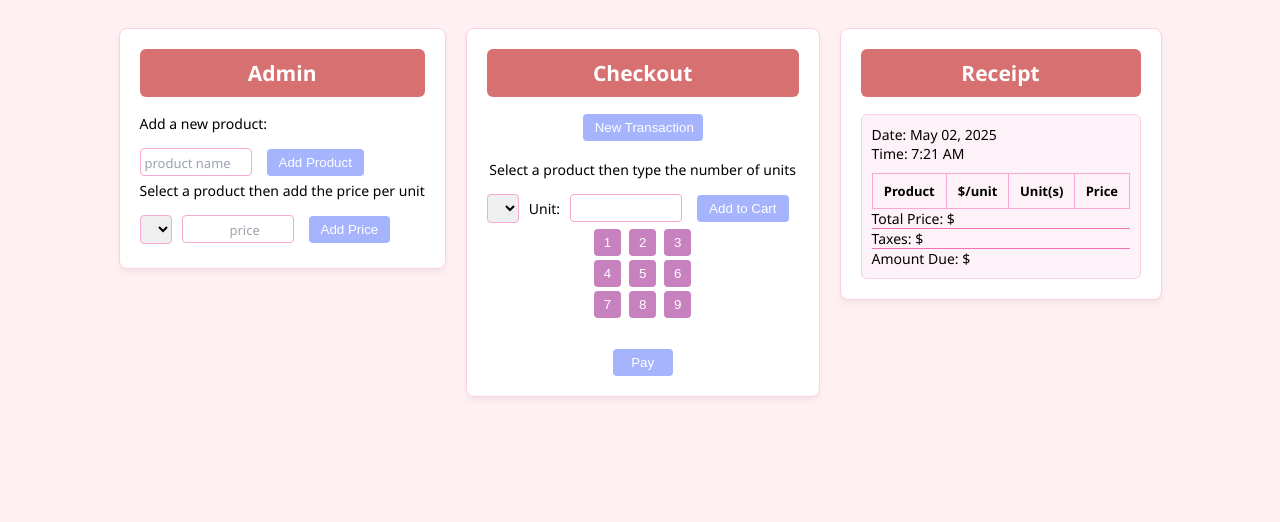
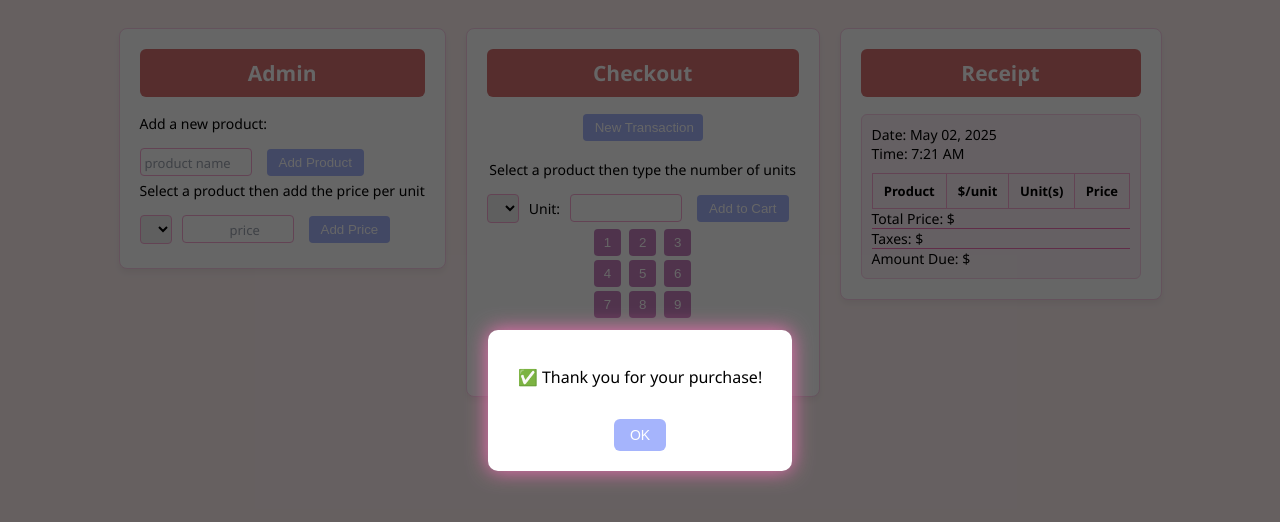
Before and after one commit to HyunjungJeinLim/CashierCalculator, a plain HTML site: page index.html in a window 1280 px wide. Both pictures are taken after a click on the button "Pay". Drawn offline with Linux system fonts and the light colour scheme.

Commit message:
modal update

```diff
--- a/index.html
+++ b/index.html
@@ -82,6 +82,13 @@
             </div>
         </div>
     </div>
+    <!-- Payment Modal -->
+    <div id="payModal" class="modal hidden">
+        <div class="modal-content">
+            <p>✅ Thank you for your purchase!</p>
+            <button onclick="closePayModal()">OK</button>
+        </div>
+    </div>
     <script src="script.js"></script>
 </body>
 </html>
--- a/script.js
+++ b/script.js
@@ -112,14 +112,20 @@ function updateTotal() {
     document.getElementById("taxes").textContent = taxes.toFixed(2);
     document.getElementById("amountDue").textContent = amountDue.toFixed(2);
 
- // Set current date and time in 'Receipt' section
+    // Set current date and time in 'Receipt' section
     document.getElementById("receiptDate").textContent = curDate();
     document.getElementById("receiptTime").textContent = curTime();
 }
 
 // [Pay]
 function pay() {
-    alert("Thank you for your purchase!");
+    document.getElementById("payModal").classList.remove("hidden");
+}
+
+// [Modal close]
+function closePayModal() {
+    document.getElementById("payModal").classList.add("hidden");
+    newTransaction();
 }
 
 function curTime() {
--- a/style.css
+++ b/style.css
@@ -146,3 +146,39 @@ body {
   label {
     font-weight: 500;
   }
+
+  .modal {
+    position: fixed;
+    top: 0; left: 0;
+    width: 100vw;
+    height: 100vh;
+    background: rgba(0,0,0,0.6);
+    display: flex;
+    align-items: center;
+    justify-content: center;
+    z-index: 9999;
+  }
+
+  .modal-content {
+    background: white;
+    padding: 20px 30px;
+    border-radius: 10px;
+    text-align: center;
+    box-shadow: 0 0 20px #f472b6;
+    font-size: 16px;
+  }
+
+  .modal-content button {
+    margin-top: 15px;
+    padding: 8px 16px;
+    font-size: 14px;
+    background-color: #a5b4fc;
+    border: none;
+    border-radius: 6px;
+    color: white;
+    cursor: pointer;
+  }
+
+  .hidden {
+    display: none;
+  }
```
